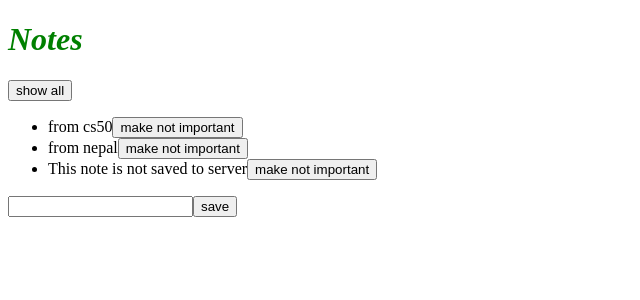
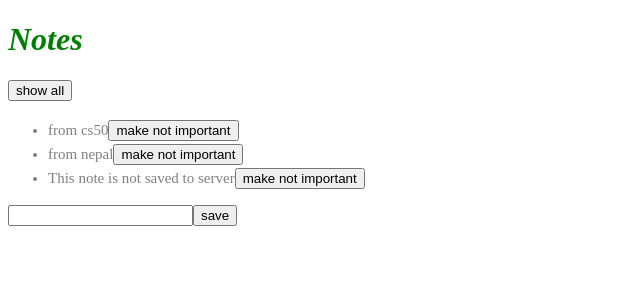
Before and after one commit to GaurabPrasai/react-projects, a React (Vite) app in the folder notes-frontend/: page / in a window 1280 px wide. Shown: the top 300 px of the page, without its empty margins (0-640 px from the left). Built offline with nearby package versions, Linux system fonts and the light colour scheme; data requests are answered from the project's data file.

Commit message:
Dec 17, 2024, 5:21 PM

```diff
--- a/notes-frontend/src/index.css
+++ b/notes-frontend/src/index.css
@@ -2,3 +2,9 @@ h1 {
     color: green;
     font-style: italic;
   }
+
+  li {
+    color: grey;
+    padding-top: 3px;
+    font-size: 15px;
+  }
```
